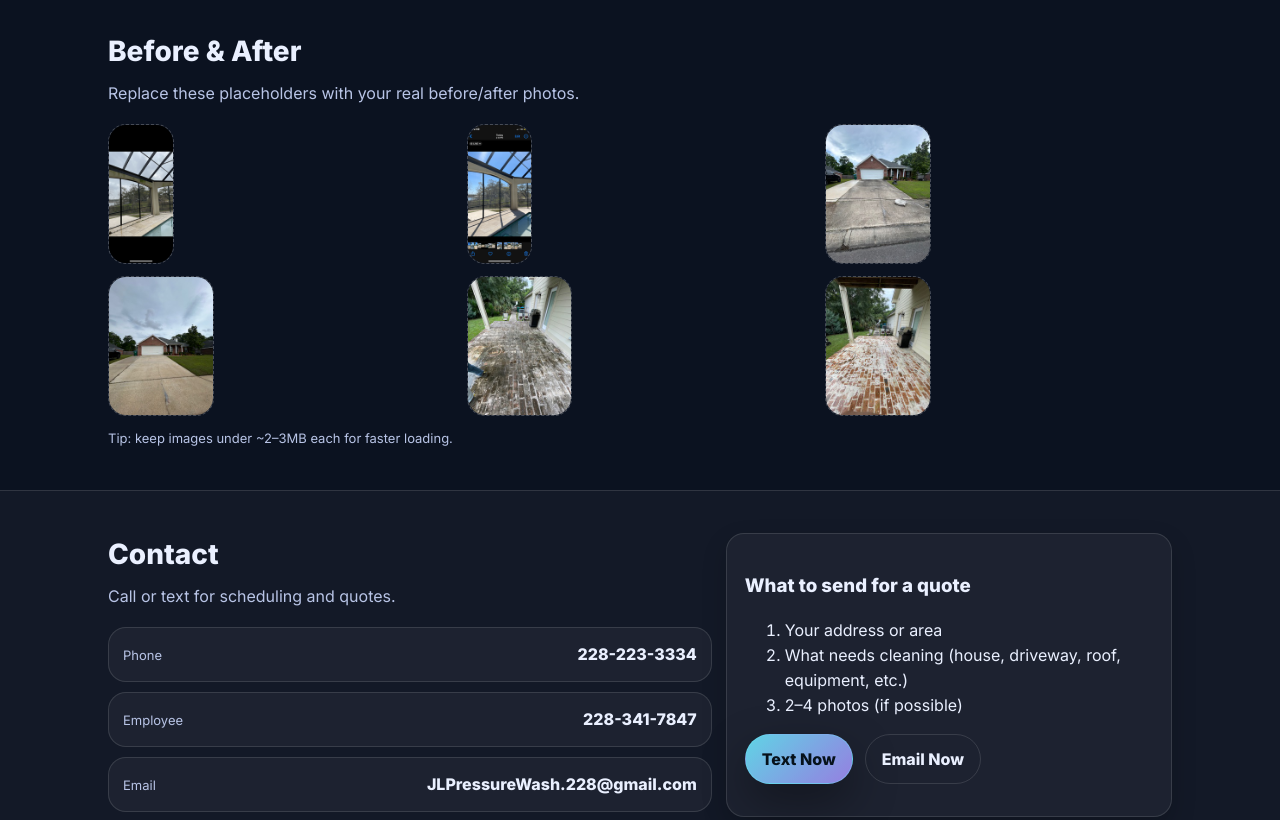
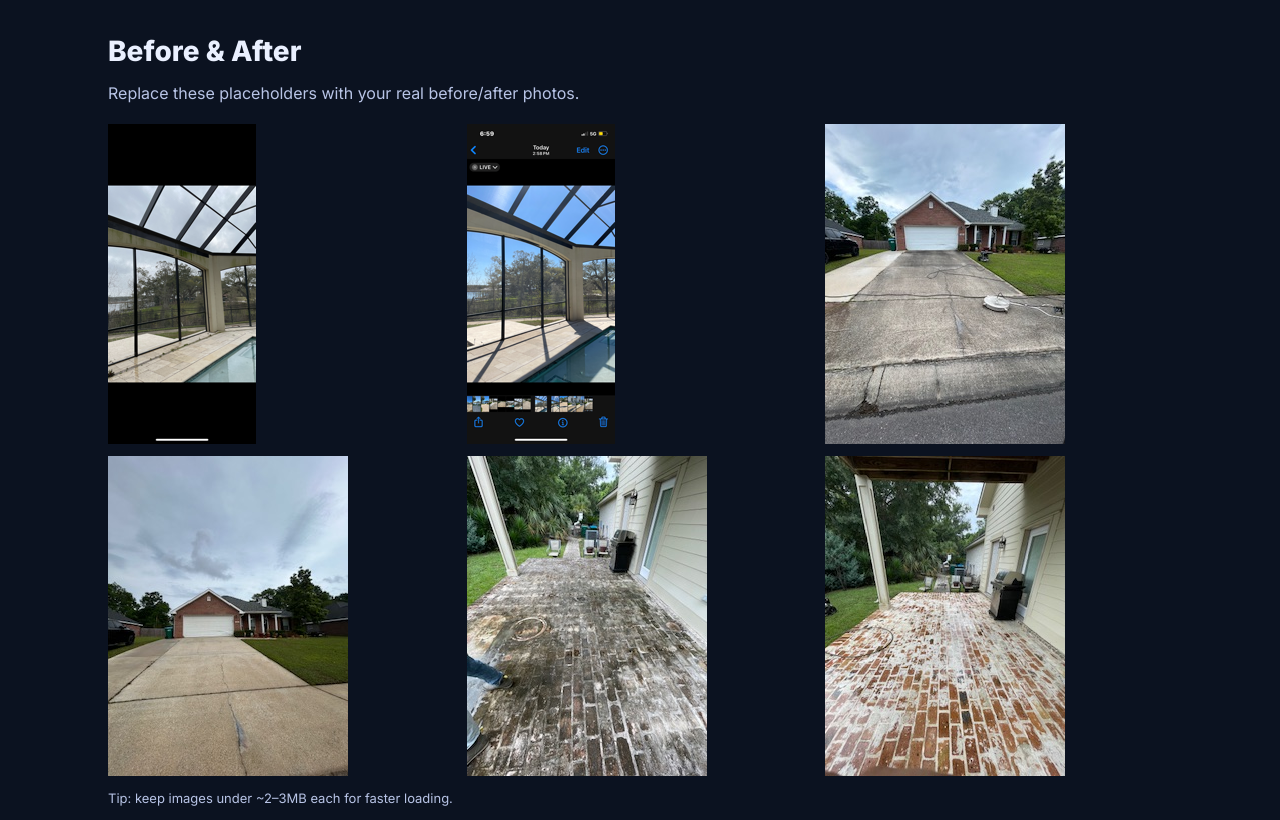
Before and after one commit to jlpressurewash228-code/jlpressurewashing, a plain HTML site: page index.html in a window 1280 px wide. Shown: the part 1240-2060 px from the top of the page. Drawn offline with Linux system fonts and the light colour scheme.

Commit message:
Update index.html

```diff
--- a/index.html
+++ b/index.html
@@ -108,14 +108,14 @@
       <h2>Before & After</h2>
       <p class="muted">Replace these placeholders with your real before/after photos.</p>
       <div class="gallery">
-        <img src="before1.PNG" alt="before cleaning" class="ph">
-<img src="after1.PNG" alt="after cleaning" class="ph">
+        <img src="before1.PNG" alt="before cleaning" class="photo">
+<img src="after1.PNG" alt="after cleaning" class="photo">
 
-<img src="before2.jpg" alt="before washing" class="ph">
-<img src="after2.jpg" alt="after washing" class="ph">
+<img src="before2.jpg" alt="before washing" class="photo">
+<img src="after2.jpg" alt="after washing" class="photo">
 
-<img src="before3.jpg" alt="before cleaning" class="ph">
-<img src="after3.jpg" alt="after cleaning" class="ph">
+<img src="before3.jpg" alt="before cleaning" class="photo">
+<img src="after3.jpg" alt="after cleaning" class="photo">
 
       </div>
       <div class="note">Tip: keep images under ~2–3MB each for faster loading.</div>
```
